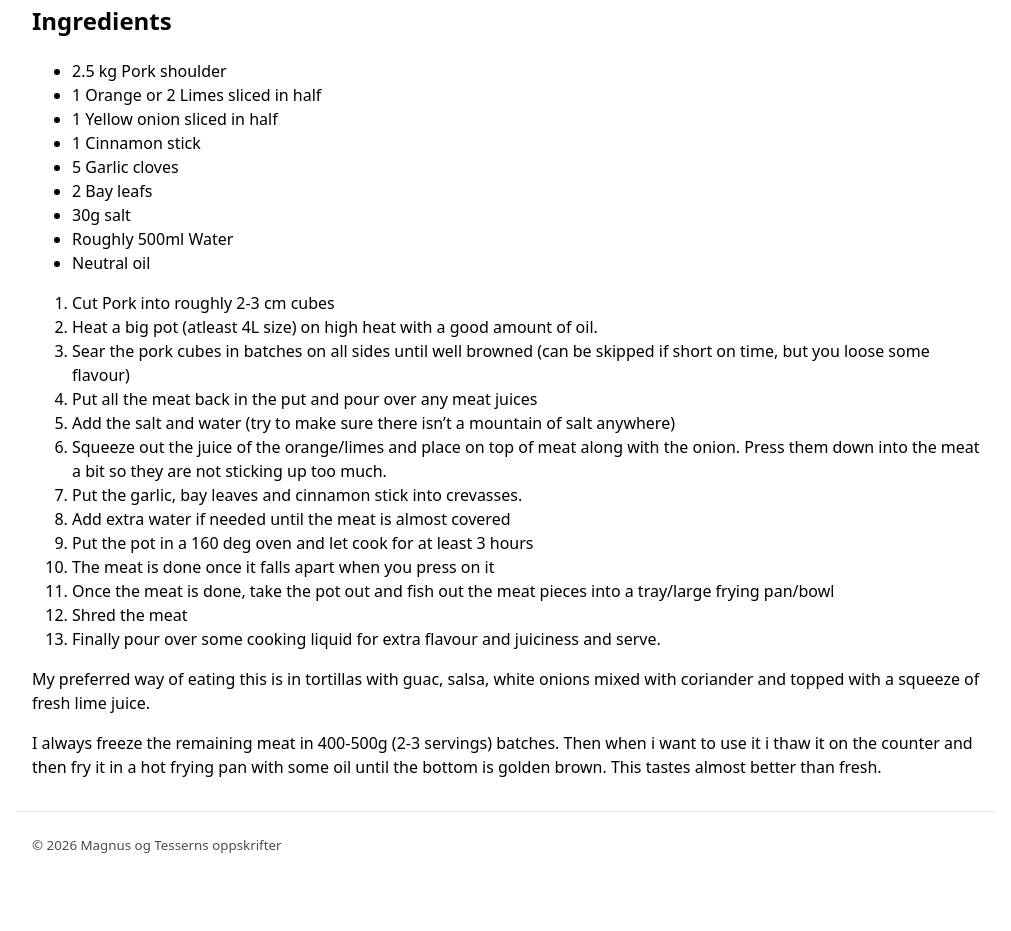
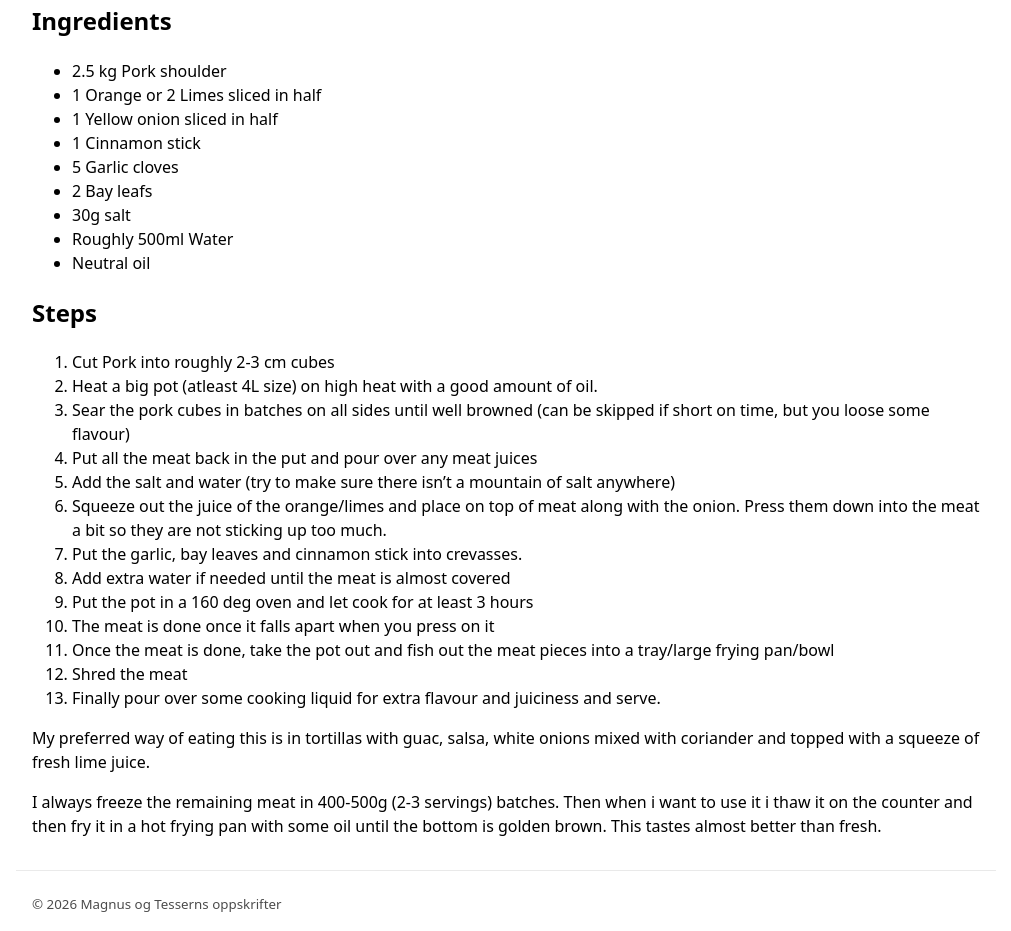
Before and after one commit to cruesli/NLP-Project, an Astro site: page /recipes/recipes/carnitas in a window 1280 px wide. Shown: the part 568-1499 px from the top of the page, without its empty margins (134-1145 px from the left). Before the commit the page ends 1440 px from the top, so only its background shows below. Built offline with nearby package versions, Linux system fonts and the light colour scheme; Astro itself is replaced by a stand-in of ours.

Commit message:
Enhance recipe page layout by adding a "Steps" section for improved clarity

```diff
--- a/src/pages/recipes/[slug].astro
+++ b/src/pages/recipes/[slug].astro
@@ -55,8 +55,9 @@ const ingredients: string[] = Array.isArray(rawIngredients)
       </section>
     ) : null}
 
-    <div style="margin-top: 16px;">
+    <section style="margin-top: 16px;">
+      <h2>Steps</h2>
       <Content />
-    </div>
+    </section>
   </article>
 </BaseLayout>
```
